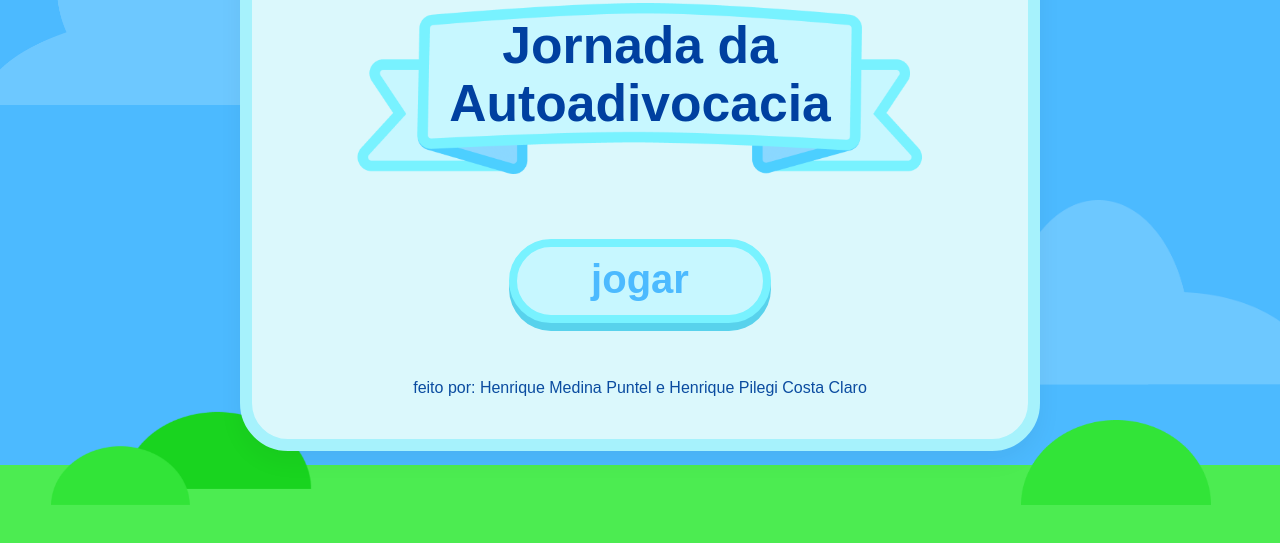
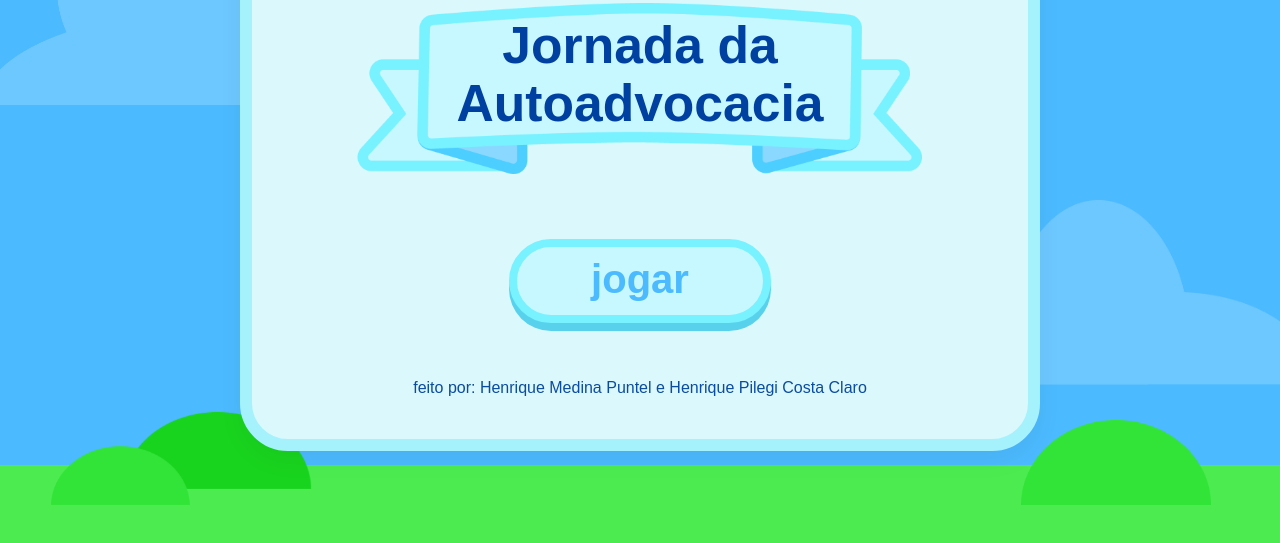
Before and after one commit to henriquempuntel/Projeto-final-IC, a plain HTML site: page index.html in a window 1280 px wide. Shown: the part 215-758 px from the top of the page. Drawn offline with Linux system fonts and the light colour scheme.

Commit message:
correção

```diff
--- a/index.html
+++ b/index.html
@@ -30,7 +30,7 @@
                 </div>
                 <h1 class="home-titulo">
                     <img src="img/faixa-titulo.png" alt="" draggable="false">
-                    <span>Jornada da<br>Autoadivocacia</span>
+                    <span>Jornada da<br>Autoadvocacia</span>
                 </h1>
                 <button id="btn-home-play" class="btn-jogar">jogar</button>
                 <p class="home-credito">feito por: Henrique Medina Puntel e Henrique Pilegi Costa Claro</p>
```
